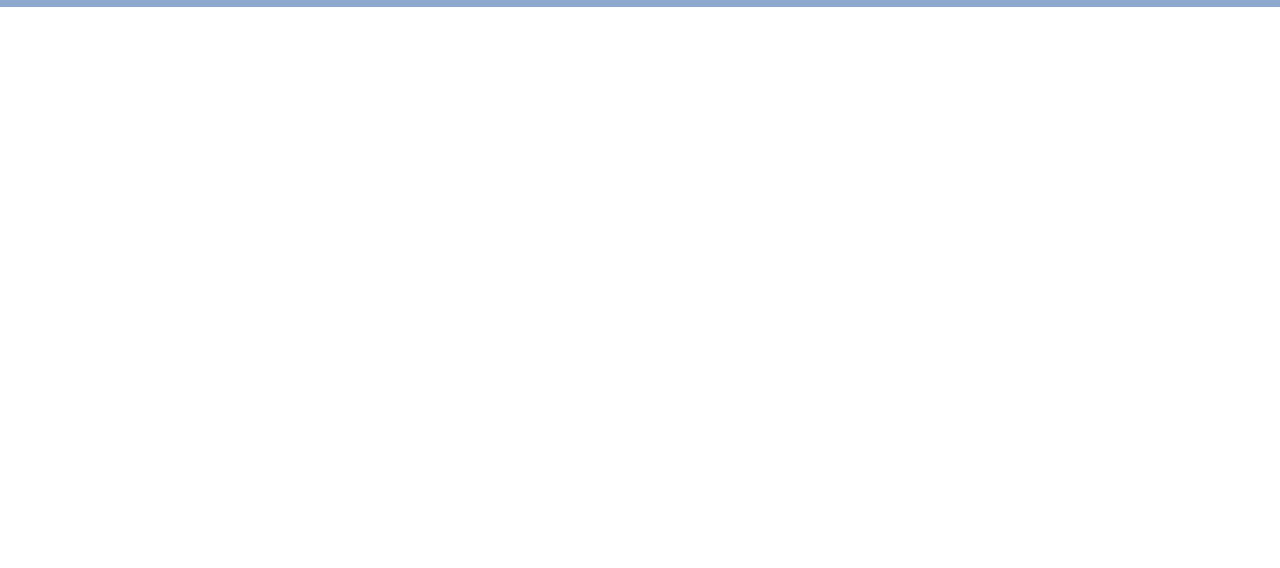
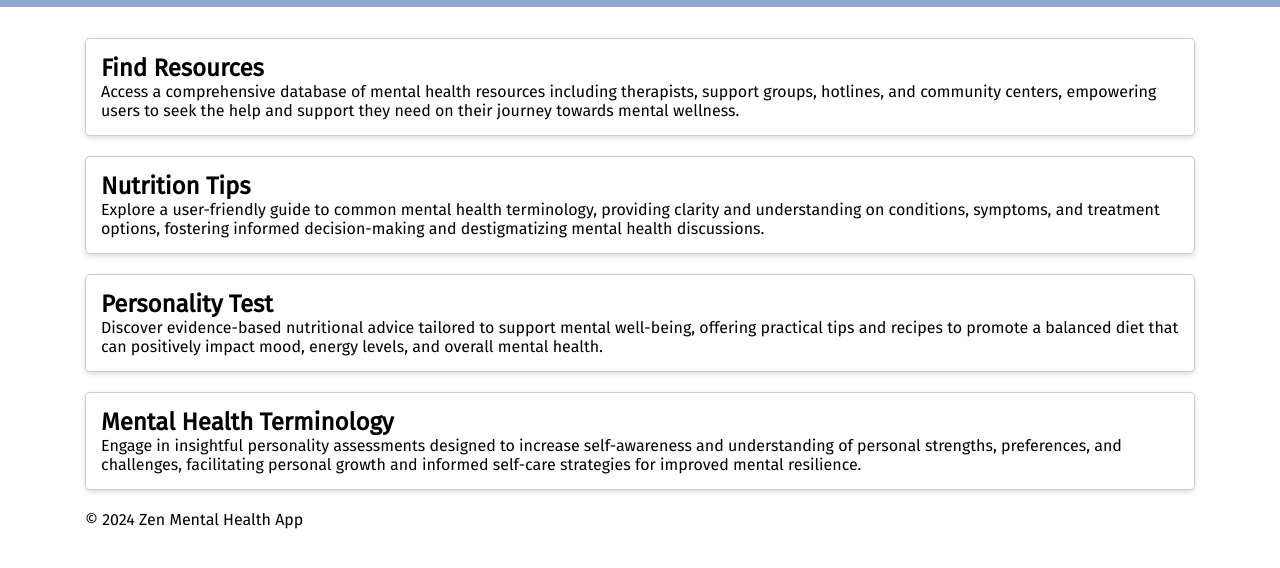
Before and after one commit to rushykat/Zen-Mindfulness, a plain HTML site: page html/index.html in a window 1280 px wide. Shown: the part 62-630 px from the top of the page. Drawn offline with Linux system fonts and the light colour scheme.

Commit message:
added cards

```diff
--- a/css/style.css
+++ b/css/style.css
@@ -15,8 +15,9 @@ html {
 
 body {
     font-size: 16px;
-    color: #fff;
+    color: black;
     font-family: "Fira Sans", Helvetica, Arial, sans-serif;
+    margin-top: 100px;
 }
 
 .intro__body {
@@ -95,6 +96,14 @@ ul {
 .header__link {
     color: #fff;
     text-decoration: none;
+}
+
+.card {
+    border: 1px solid #ccc;
+    border-radius: 5px;
+    padding: 15px;
+    margin-bottom: 20px;
+    box-shadow: 0 2px 5px rgba(0,0,0,0.15);
 }
 
 .form-structor {
--- a/html/index.html
+++ b/html/index.html
@@ -27,22 +27,22 @@
     </header>
     <main>
         <div class="container">
-            <h2>Find Resources</h2>
-            <p>Access a comprehensive database of mental health resources including therapists, support groups,
-                hotlines, and community centers, empowering users to seek the help and support they need on their
-                journey towards mental wellness.</p>
-            <h2>Nutrition Tips</h2>
-            <p>Explore a user-friendly guide to common mental health terminology, providing clarity and understanding on
-                conditions, symptoms, and treatment options, fostering informed decision-making and destigmatizing
-                mental health discussions.</p>
-            <h2>Personality Test</h2>
-            <p>Discover evidence-based nutritional advice tailored to support mental well-being, offering practical tips
-                and recipes to promote a balanced diet that can positively impact mood, energy levels, and overall
-                mental health.</p>
-            <h2>Mental Health Terminology</h2>
-            <p>Engage in insightful personality assessments designed to increase self-awareness and understanding of
-                personal strengths, preferences, and challenges, facilitating personal growth and informed self-care
-                strategies for improved mental resilience.</p>
+            <div class="card">
+                <h2>Find Resources</h2>
+                <p>Access a comprehensive database of mental health resources including therapists, support groups, hotlines, and community centers, empowering users to seek the help and support they need on their journey towards mental wellness.</p>
+            </div>
+            <div class="card">
+                <h2>Nutrition Tips</h2>
+                <p>Explore a user-friendly guide to common mental health terminology, providing clarity and understanding on conditions, symptoms, and treatment options, fostering informed decision-making and destigmatizing mental health discussions.</p>
+            </div>
+            <div class="card">
+                <h2>Personality Test</h2>
+                <p>Discover evidence-based nutritional advice tailored to support mental well-being, offering practical tips and recipes to promote a balanced diet that can positively impact mood, energy levels, and overall mental health.</p>
+            </div>
+            <div class="card">
+                <h2>Mental Health Terminology</h2>
+                <p>Engage in insightful personality assessments designed to increase self-awareness and understanding of personal strengths, preferences, and challenges, facilitating personal growth and informed self-care strategies for improved mental resilience.</p>
+            </div>
         </div>
     </main>
     <footer class="footer">
```
